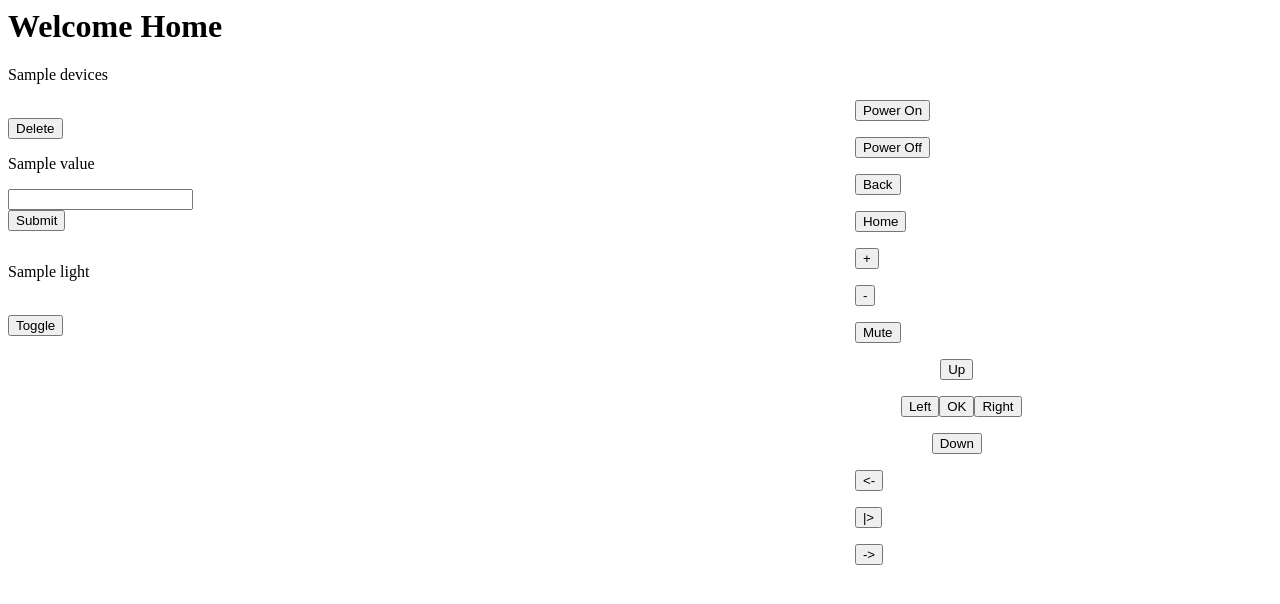
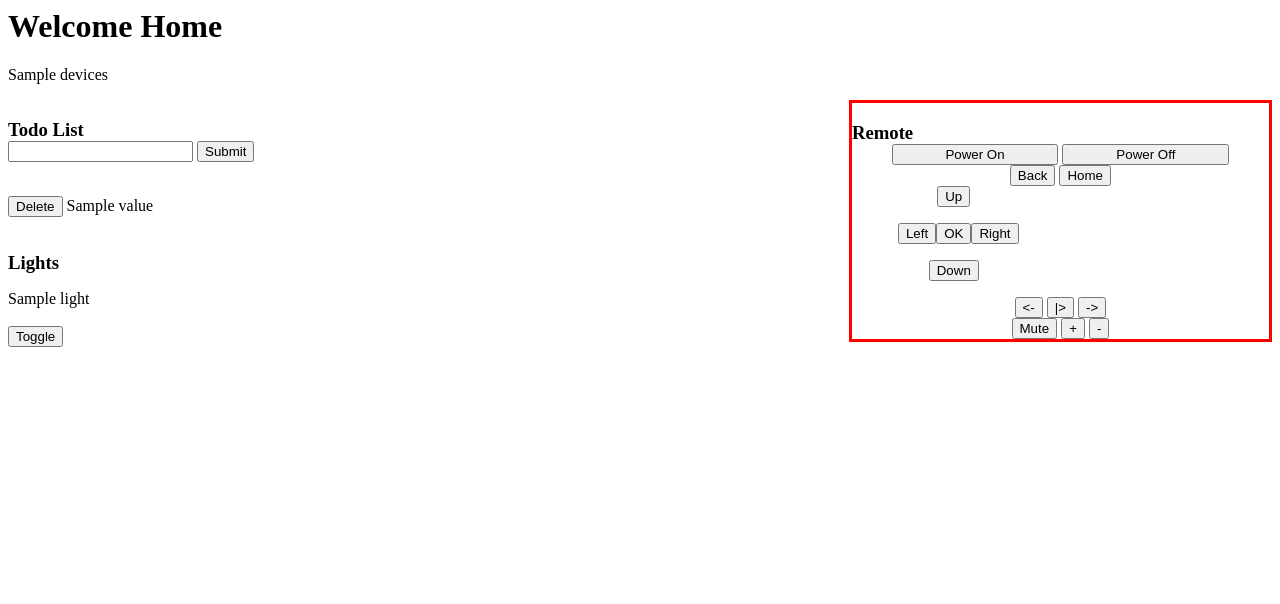
Before and after one commit to jonathansapp08/home-automation, a Flask app: template templates/index.html in a window 1280 px wide. Shown: the top 604 px of the page. Run offline with Flask 2, Linux system fonts and the light colour scheme; the template is opened without the code that fills it: most values are stand-ins (such as "Sample title", 1, 10 or a date in 2020).

Commit message:
removing print statements for hue, chaging layout for index

```diff
--- a/hue.py
+++ b/hue.py
@@ -25,8 +25,6 @@ class Hue():
         else:
             on = True
 
-        print(on)
-
         data = {"on":on}
         url = "http://" + self.ip + "/api/" + self.username + "/lights/" + light_id + "/state/"
         response = requests.put(url, data=json.dumps(data), timeout=3)
--- a/templates/index.html
+++ b/templates/index.html
@@ -1,110 +1,188 @@
 <h1>Welcome Home</h1>
-<p>{{ devices }}</p>
+
+<div class="devices">
+  <p>{{ devices }}</p>
+</div>
 
 <div class="control">
   <div class="todo">
+    <h3 style="margin-bottom: 0;">Todo List</h3>
+
+
+    <div>
+      <form action="{{ url_for('index') }}" method="POST">
+        <input type="text" name="addtask" value="">
+        <button type submit>Submit</button>
+      </form>
+    </div>
+
+
     {%for key, value in tasks%}
-    <form action="{{ url_for('index') }}" method="POST">
-      <input type="hidden" name="deletetask" value="{{key}}"><br>
-      <button type submit class="button-large">Delete</button>
-    </form>
+    <div style="margin-bottom: 0;">
+      <div style="display: inline-block;">
+        <form action="{{ url_for('index') }}" method="POST">
+          <input type="hidden" name="deletetask" value="{{key}}"><br>
+          <button type submit >Delete</button>
+        </form>
+      </div>
 
-    <p>{{value}}</p>
+      <div style="display: inline-block;">
+        <p>{{value}}</p>
+      </div>
+    </div>
+
+
     {%endfor%}
+
+
+
+
+
+
   </div>
 
-  <form action="{{ url_for('index') }}" method="POST">
-    <input type="text" name="addtask" value=""><br>
-    <button type submit class="button-large">Submit</button>
-  </form>
 </div>
 
 
-<div class="remote">
-    <form action="{{ url_for('index') }}" method="POST">
-        <input type="hidden" name="remote" value="PowerOn" />
-        <button type submit class="button-large">Power On</button>
-    </form>
 
-    <form action="{{ url_for('index') }}" method="POST">
-        <input type="hidden" name="remote" value="PowerOff" />
-        <button type submit class="button-large">Power Off</button>
-    </form>
 
-    <form action="{{ url_for('index') }}" method="POST">
-        <input type="hidden" name="remote" value="Back" />
-        <button type submit class="button-large">Back </button>
-    </form>
+<div class="remote" style="border-color: red; border-style: solid;">
+    <h3 style="margin-bottom: 0;">Remote</h3>
 
-    <form action="{{ url_for('index') }}" method="POST">
-        <input type="hidden" name="remote" value="Home" />
-        <button type submit class="button-large">Home </button>
-    </form>
 
-    <form action="{{ url_for('index') }}" method="POST">
-        <input type="hidden" name="remote" value="VolumeUp" />
-        <button type submit class="button-large">+ </button>
-    </form>
 
-    <form action="{{ url_for('index') }}" method="POST">
-        <input type="hidden" name="remote" value="VolumeDown" />
-        <button type submit class="button-large">- </button>
-    </form>
+    <div style="display: block; text-align: center;">
+      <form action="{{ url_for('index') }}" method="POST" style="display: inline;">
+          <input type="hidden" name="remote" value="PowerOn" />
+          <button type submit style="width: 40%; display: inline;">Power On</button>
+      </form>
 
-    <form action="{{ url_for('index') }}" method="POST">
-        <input type="hidden" name="remote" value="VolumeMute" />
-        <button type submit class="button-large">Mute </button>
-    </form>
+      <form action="{{ url_for('index') }}" method="POST" style="display: inline;">
+          <input type="hidden" name="remote" value="PowerOff" />
+          <button type submit style="width: 40%; display: inline;">Power Off</button>
+      </form>
+    </div>
 
-    <div class="grid">
+
+<div style="display: block; text-align: center;">
+  <form action="{{ url_for('index') }}" method="POST" style="display: inline;">
+    <input type="hidden" name="remote" value="Back" />
+    <button type submit>Back </button>
+</form>
+
+<form action="{{ url_for('index') }}" method="POST" style="display: inline;">
+    <input type="hidden" name="remote" value="Home" />
+    <button type submit>Home </button>
+</form>
+</div>
+
+
+
+
+    <div class="grid" style="text-align: center;">
         <form action="{{ url_for('index') }}" class="up" method="POST">
           <input type="hidden" name="remote" value="Up" />
-          <button type submit class="button-large">Up </button>
+          <button type submit>Up </button>
         </form>
         <form action="{{ url_for('index') }}" class="left" method="POST">
           <input type="hidden" name="remote" value="Left" />
-          <button type submit class="button-large">Left</button>
+          <button type submit>Left</button>
         </form>
         <form action="{{ url_for('index') }}" class="ok" method="POST">
           <input type="hidden" name="remote" value="Select" />
-          <button type submit class="button-large">OK</button>
+          <button type submit>OK</button>
         </form>
         <form action="{{ url_for('index') }}" class="right" method="POST">
           <input type="hidden" name="remote" value="Right" />
-          <button type submit class="button-large">Right</button>
+          <button type submit>Right</button>
         </form>
         <form action="{{ url_for('index') }}" class="down" method="POST">
           <input type="hidden" name="remote" value="Down" />
-          <button type submit class="button-large">Down</button>
+          <button type submit>Down</button>
         </form>
       </div>
 
-      <form action="{{ url_for('index') }}" method="POST">
-        <input type="hidden" name="remote" value="Rev" />
-        <button type submit class="button-large"><- </button>
-    </form>
 
-    <form action="{{ url_for('index') }}" method="POST">
-        <input type="hidden" name="remote" value="Play" />
-        <button type submit class="button-large">|> </button>
-    </form>
+    <div style="display: block; text-align: center;">
+      <form action="{{ url_for('index') }}" method="POST" style="display: inline;">
+          <input type="hidden" name="remote" value="Rev" />
+          <button type submit><- </button>
+      </form>
 
-    <form action="{{ url_for('index') }}" method="POST">
-        <input type="hidden" name="remote" value="Fwd" />
-        <button type submit class="button-large">-> </button>
-    </form>
+      <form action="{{ url_for('index') }}" method="POST" style="display: inline;">
+          <input type="hidden" name="remote" value="Play" />
+          <button type submit>|> </button>
+      </form>
+
+      <form action="{{ url_for('index') }}" method="POST" style="display: inline;">
+          <input type="hidden" name="remote" value="Fwd" />
+          <button type submit>-> </button>
+      </form>
+    </div>
+
+
+
+<div style="display: block; text-align: center;">
+  <form action="{{ url_for('index') }}" method="POST" style="display: inline;">
+    <input type="hidden" name="remote" value="VolumeMute" />
+    <button type submit>Mute </button>
+</form>
+
+  <form action="{{ url_for('index') }}" method="POST" style="display: inline;">
+    <input type="hidden" name="remote" value="VolumeUp" />
+    <button type submit>+ </button>
+</form>
+
+<form action="{{ url_for('index') }}" method="POST" style="display: inline;">
+    <input type="hidden" name="remote" value="VolumeDown" />
+    <button type submit>- </button>
+</form>
+
+
+
+
+</div>
+
+
+
+
 </div>
 
 
 
 <div class="lights">
+  <h3 style="margin-bottom: 0;">Lights</h3>
+
   {%for key, light in lights.items()%}
-  <p>{{ light['name'] }}</p>
-  <form action="{{ url_for('index') }}" method="POST">
-    <input type="hidden" name="toggle" value="{{key}}"><br>
-    <button type submit class="button-large">Toggle</button>
-  </form>
+  <div style="display: inline-block; padding-right: 25px;">
+    <p style="margin-bottom: 0; display: inline-block;">{{ light['name'] }}</p>
+    <form action="{{ url_for('index') }}" method="POST" style="margin-top: 0;">
+      <input type="hidden" name="toggle" value="{{key}}" style="display: inline-block;"><br>
+      <button type submit style="display: inline-block;">Toggle</button>
+    </form>
+  </div>
+
   {%endfor%}
+
+
+
+
+
+
+
+
+
+
+
+
+
+
+
+
+
+
+
+
 </div>
 
 
@@ -116,17 +194,17 @@
 }
 
 .control{
-  width: 66%;
+  width: 66.3%;
   float: left;
 }
 
 .lights{
-  width: 66%;
+  width: 65.7%;
   float: left;
 }
 
 
-    .grid {
+.grid {
   display: inline-flex;           /* 1 */
   flex-flow: row wrap;
 }
@@ -145,4 +223,24 @@
 .right { justify-content: flex-start; }
 
 .ok {}
+
+
+
+
+
+
+
+
+
+
+
+
+
+
+
+
+
+
+
+
 </style>
```
